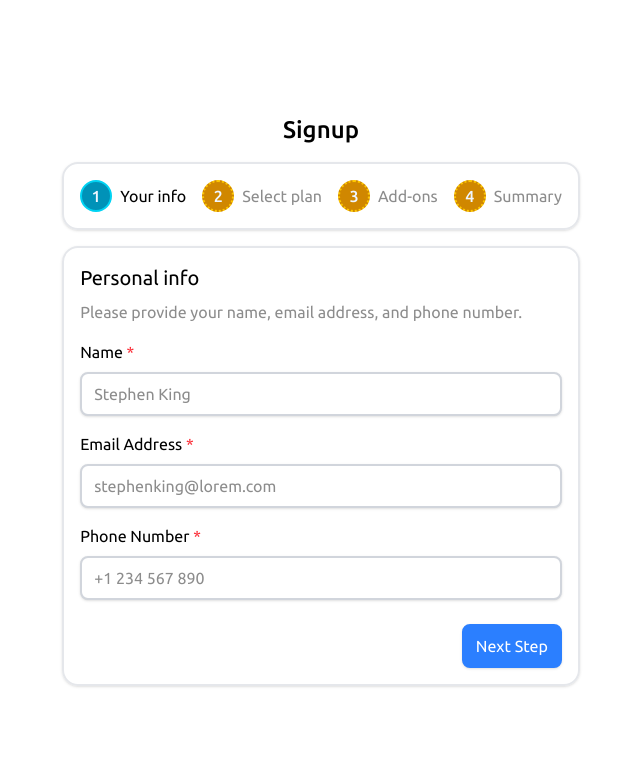
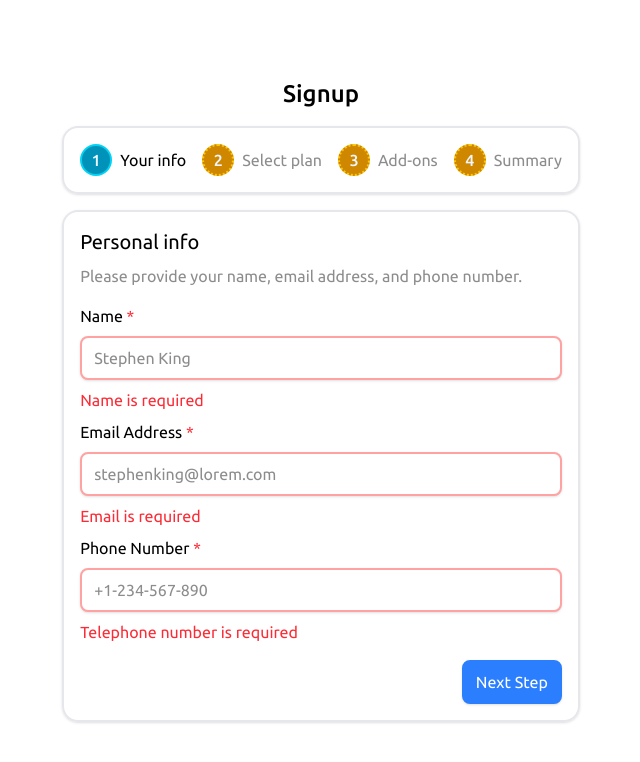
Before and after one commit to TheInitZero/react-multi-step-form, a React (Vite) app: page / in a window 1280 px wide. Shown: the top 762 px of the page, without its empty margins (319-959 px from the left). Built offline with nearby package versions, Linux system fonts and the light colour scheme.

Commit message:
feat: integrate input validation functions into app

```diff
--- a/src/app.tsx
+++ b/src/app.tsx
@@ -7,7 +7,6 @@ import AddOns from './features/signup-form/add-ons/add-ons';
 import Summary, { type SummaryProps } from './features/signup-form/summary/summary';
 import ConfirmationMessage from './features/confirmation/confirmation-message';
 import InfoInput, { type InfoInputProps } from './features/signup-form/your-info/info-input';
-import { none } from './utils';
 import type { BillingOptionProps } from './features/signup-form/select-plan/billing-option';
 import BillingOption from './features/signup-form/select-plan/billing-option';
 import type { SubscriptionOptionProps } from './features/signup-form/select-plan/subscription-option';
@@ -18,6 +17,11 @@ import { formSteps, formStepStatusDescriptions } from './features/state/form-pro
 import { useFormProgressMachine } from './features/hooks/use-form-progress-machine';
 import { useInputStateMachine } from './features/hooks/use-input-state-machine';
 import { addOns, subscriptions } from './features/state/input-state';
+import {
+  emailValidationStatus,
+  nameValidationStatus,
+  telephoneValidationStatus,
+} from './features/signup-form/your-info/utils';
 
 export default function App() {
   const formProgressActor = useFormProgressMachine();
@@ -42,7 +46,7 @@ export default function App() {
 
     const nameInputConfig: InfoInputProps = (function () {
       const inputType: InfoInputProps['inputType'] = { kind: 'text', autoComplete: 'name' };
-      const validationStatus = none();
+      const validationStatus = nameValidationStatus(name);
 
       const onInput: InfoInputProps['onInput'] = function (value) {
         inputActor.send({ type: 'SET_NAME', name: value });
@@ -62,7 +66,7 @@ export default function App() {
 
     const emailInputConfig: InfoInputProps = (function () {
       const inputType: InfoInputProps['inputType'] = { kind: 'email', autoComplete: 'email' };
-      const validationStatus = none();
+      const validationStatus = emailValidationStatus(email);
 
       const onInput: InfoInputProps['onInput'] = function (value) {
         inputActor.send({ type: 'SET_EMAIL', email: value });
@@ -82,7 +86,7 @@ export default function App() {
 
     const telephoneInputConfig: InfoInputProps = (function () {
       const inputType: InfoInputProps['inputType'] = { kind: 'tel', autoComplete: 'tel' };
-      const validationStatus = none();
+      const validationStatus = telephoneValidationStatus(telephone);
 
       const onInput: InfoInputProps['onInput'] = function (value) {
         inputActor.send({ type: 'SET_TELEPHONE', telephone: value });
@@ -92,7 +96,7 @@ export default function App() {
         value: telephone,
         labelText: 'Phone Number',
         name: 'phone',
-        placeholder: '+1 234 567 890',
+        placeholder: '+1-234-567-890',
         required: true,
         inputType,
         validationStatus,
@@ -102,6 +106,10 @@ export default function App() {
 
     return [nameInputConfig, emailInputConfig, telephoneInputConfig];
   })();
+
+  const isInfoValid = infoInputConfigs
+    .map((config) => config.validationStatus)
+    .reduce((overall, current) => overall && current.kind === 'None', true);
 
   const billingOptionConfigs: BillingOptionProps[] = (function () {
     const { billingPeriod } = inputActor.snapshot.context;
@@ -253,9 +261,10 @@ export default function App() {
                     <button
                       type="button"
                       className="btn-primary"
-                      onClick={() =>
-                        formProgressActor.send({ type: 'YOUR_INFO.NEXT', isInfoValid: true })
-                      }
+                      disabled={!isInfoValid}
+                      onClick={function () {
+                        formProgressActor.send({ type: 'YOUR_INFO.NEXT', isInfoValid });
+                      }}
                     >
                       Next Step
                     </button>
```
